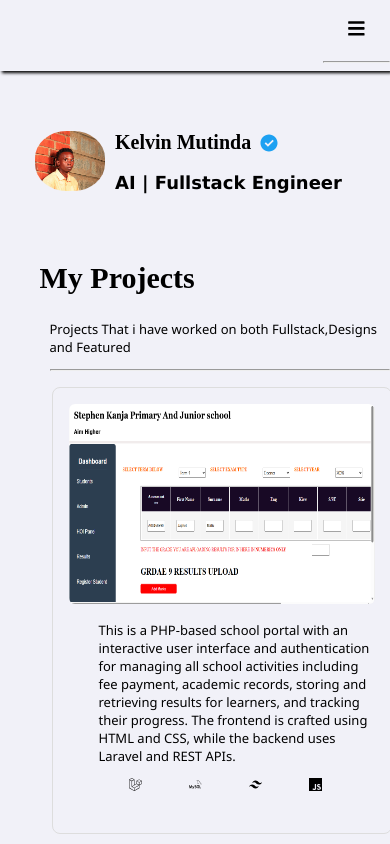
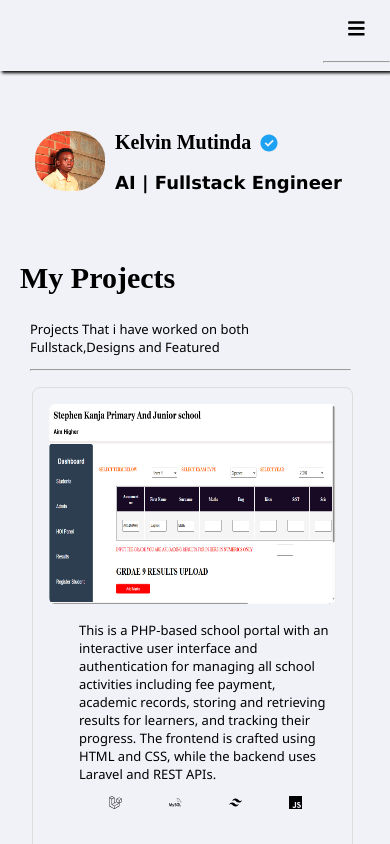
Before and after one commit to mwendwamutinda24/my-portfolio, a React (Vite) app: page /projects in a window 390 px wide. Shown: the top 844 px of the page. Built offline with nearby package versions, Linux system fonts and the light colour scheme.

Commit message:
Update App.css

```diff
--- a/src/App.css
+++ b/src/App.css
@@ -1026,6 +1026,10 @@ margin-left:30px;
     font-size:13px;
     margin-left:10px;
   }
+  #myProjects {
+    margin:0px;
+    width:90%;
+  }
 
   #home{
     width:100%;
```
